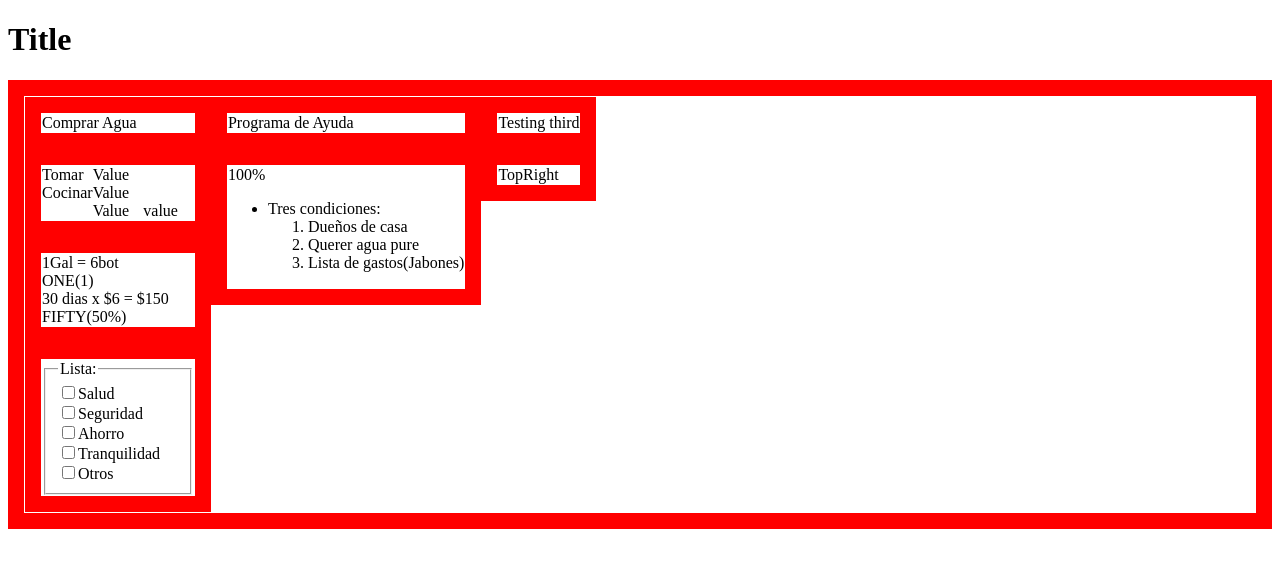
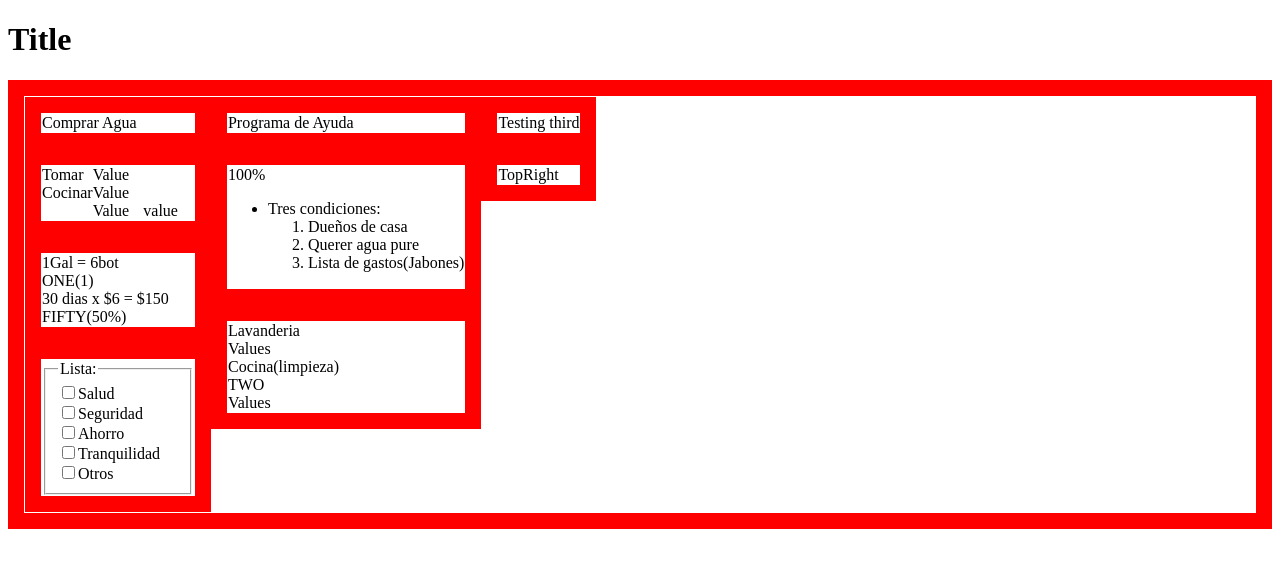
Before and after one commit to albergvasili/aquacola, a React (Create React App) app: page / in a window 1280 px wide. Shown: the top 568 px of the page. Built offline with nearby package versions, Linux system fonts and the light colour scheme.

Commit message:
Add values to 'CenterCenter' in option 2

```diff
--- a/src/App.js
+++ b/src/App.js
@@ -90,6 +90,18 @@ const TopCenter = () => {
   );
 };
 
+const CenterCenter = () => {
+  return (
+    <div className='test'>
+      <div className='twenty'>Lavanderia</div>
+      <div className='twentythree'>Values</div>
+      <div className='twentyone'>Cocina(limpieza)</div>
+      <div className='fortyfive'>TWO</div>
+      <div className='twentyfour'>Values</div>
+    </div>
+  );
+};
+
 const TopRight = () => {
   return (
     <div className='test'>TopRight</div>
@@ -112,6 +124,7 @@ const SecondOption = () => {
     <div className='flex-column'>
       <SecondHeader/>
       <TopCenter/>
+      <CenterCenter/>
     </div>
   );
 };
```
